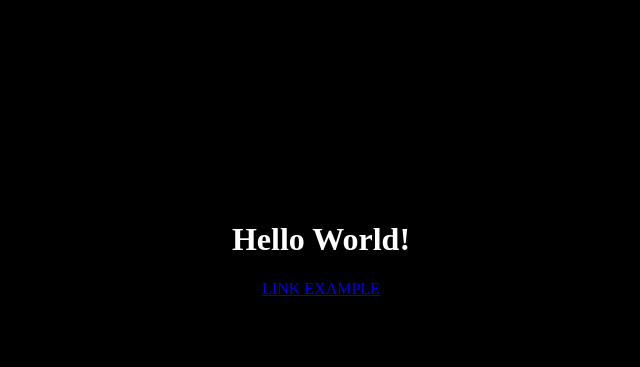
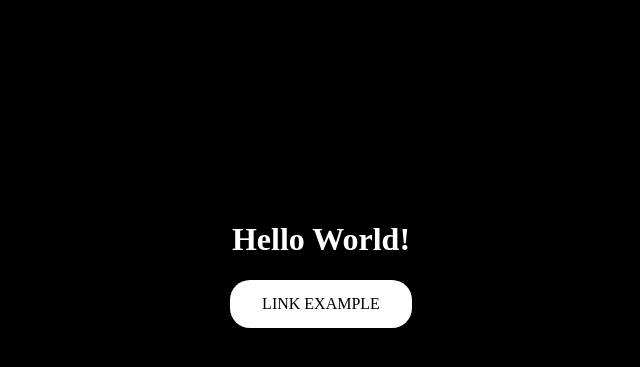
Before and after one commit to Jaorow/flaskBaseLine, a Flask app: page / in a window 1280 px wide. Shown: the top 367 px of the page, without its empty margins (319-959 px from the left). Run offline with Flask 2, Linux system fonts and the light colour scheme.

Commit message:
beautify button

```diff
--- a/app/blueprints/app_blueprints.py
+++ b/app/blueprints/app_blueprints.py
@@ -14,3 +14,7 @@ app_blueprint = Blueprint('app_blueprint', __name__)
 @app_blueprint.route('/')
 def root():
     return render_template("home.html")
+
+@app_blueprint.route('/')
+def pg2():
+    return render_template("home.html")
--- a/app/static/css/home.css
+++ b/app/static/css/home.css
@@ -4,3 +4,19 @@ body{
     text-align: center;
     padding-top: 15%;
 }
+
+
+#button {
+    background-color: white;
+    border: none;
+    color: black;
+    padding: 15px 32px;
+    text-align: center;
+    text-decoration: none;
+    display: inline-block;
+    font-size: 16px;
+    border-radius: 20px;
+}
+#button:hover{
+    background-color: green;
+}
--- a/app/templates/home.html
+++ b/app/templates/home.html
@@ -9,7 +9,7 @@
 </head>
 <body>
     <h1>Hello World!</h1>
-    <a id = "button" href={{ url_for("app_blueprint.browse_EG_PATH_TO_BLUEPRINT", page=VAR_IF_ANY) }}>LINK EXAMPLE</a>
+    <a id = "button" href={{ url_for("app_blueprint.pg2") }}>LINK EXAMPLE</a>
 
 
 </body>
```
